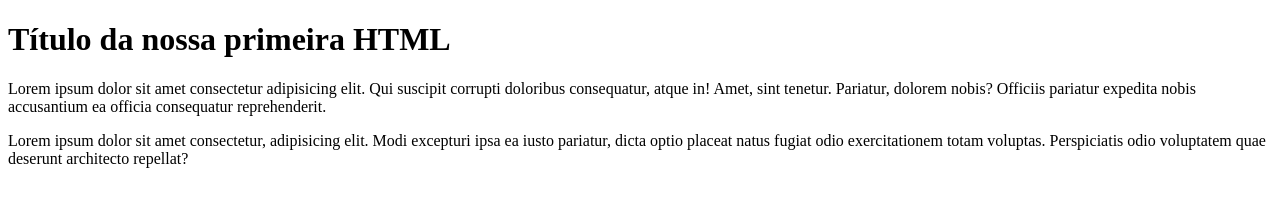
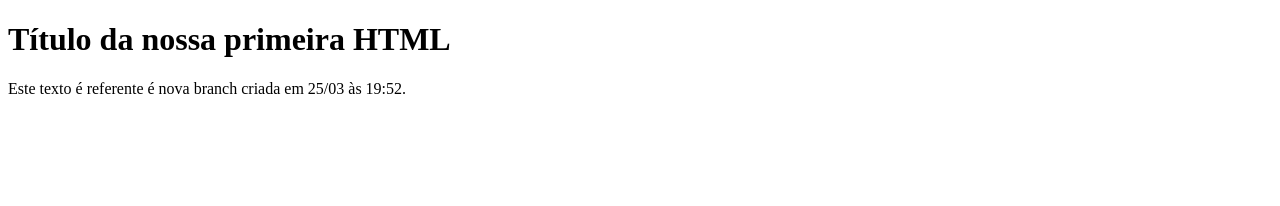
Before and after one commit to danismoreira/repositorioaula1803, a plain HTML site: page index.html in a window 1280 px wide. Drawn offline with Linux system fonts and the light colour scheme.

Commit message:
alteração na nova branch pagina inicial

```diff
--- a/index.html
+++ b/index.html
@@ -9,8 +9,7 @@
 <body>
     <h1>Título da nossa primeira HTML</h1>
 
-    <p>Lorem ipsum dolor sit amet consectetur adipisicing elit. Qui suscipit corrupti doloribus consequatur, atque in! Amet, sint tenetur. Pariatur, dolorem nobis? Officiis pariatur expedita nobis accusantium ea officia consequatur reprehenderit.</p>
+    <p>Este texto é referente é nova branch criada em 25/03 às 19:52.</p>
 
-    <p>Lorem ipsum dolor sit amet consectetur, adipisicing elit. Modi excepturi ipsa ea iusto pariatur, dicta optio placeat natus fugiat odio exercitationem totam voluptas. Perspiciatis odio voluptatem quae deserunt architecto repellat?</p>
 </body>
 </html>
```
